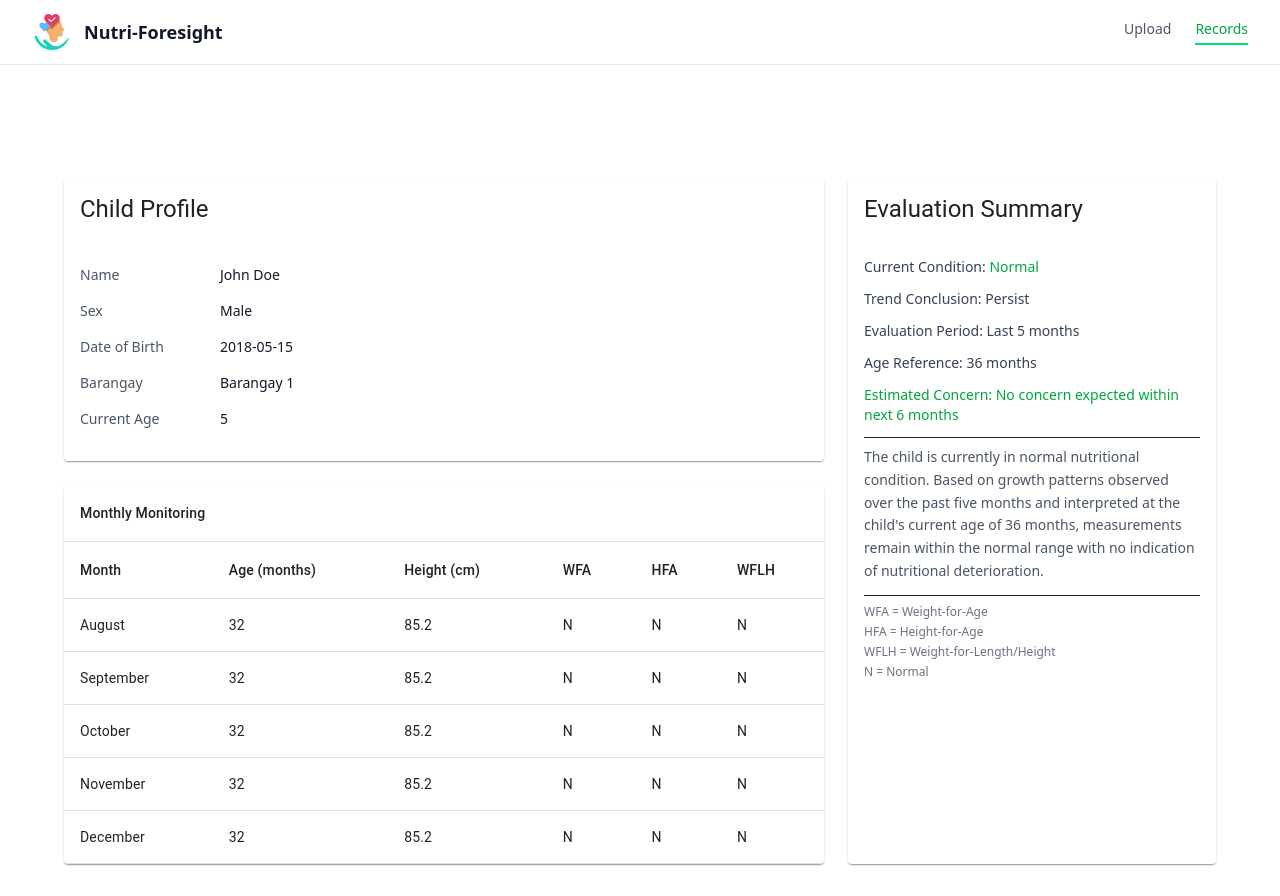
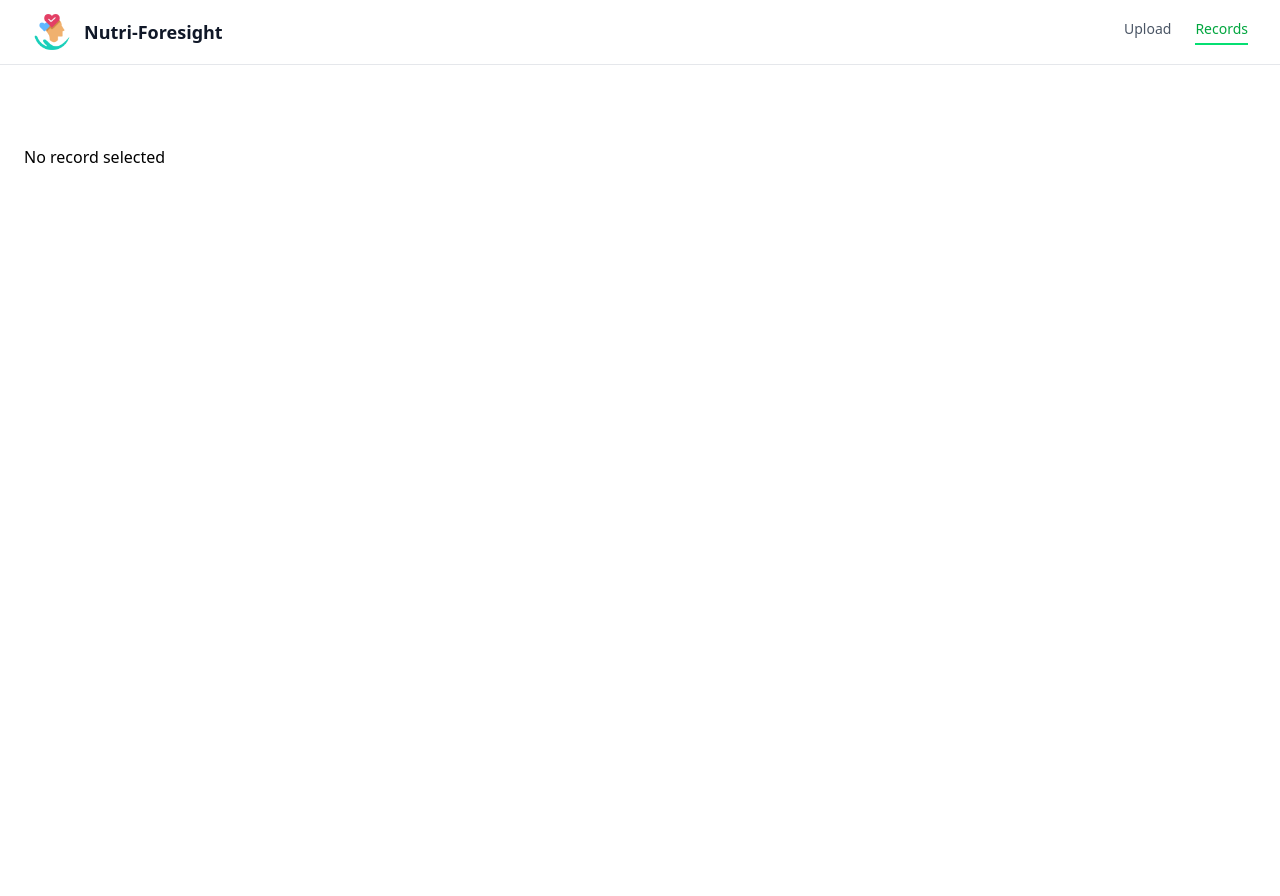
Before and after one commit to MorsHs/Esther, a React (Vite) app: page /records/child-records in a window 1280 px wide. After the commit the page ends 800 px from the top, so only its background shows below. Built offline with nearby package versions, Linux system fonts and the light colour scheme.

Commit message:
Refactor TableView and ChildRecords components to dynamically display records and improve data handling

```diff
--- a/src/components/Tables/TableView.jsx
+++ b/src/components/Tables/TableView.jsx
@@ -19,11 +19,13 @@ function TableView({records,onClick}) { //Tanan masulod data sa records na props
                         </TableRow>
                     </TableHead>
                     <TableBody>
-                        <TableRow>
-                            <TableCell>04/18/2021</TableCell>
-                            <TableCell>John Doe</TableCell>
-                            <TableCell><Button variant="contained" color="primary" onClick={onClick}>View</Button></TableCell>
-                        </TableRow>
+                        {records.map((record, index) => (
+                            <TableRow key={record.child.id || index}>
+                                <TableCell>{record.evaluation?.dateOfUpload || 'N/A'}</TableCell>
+                                <TableCell>{record.child?.name || 'N/A'}</TableCell>
+                                <TableCell><Button variant="contained" color="primary" onClick={() => onClick(record)}>View</Button></TableCell>
+                            </TableRow>
+                        ))}
                     </TableBody>
                 </Table>
             </TableContainer>)
--- a/src/pages/record/ChildRecords.jsx
+++ b/src/pages/record/ChildRecords.jsx
@@ -9,18 +9,33 @@ import TableContainer from "@mui/material/TableContainer";
 import TableHead from "@mui/material/TableHead";
 import TableRow from "@mui/material/TableRow";
 import Paper from "@mui/material/Paper";
+import { useLocation } from 'react-router-dom';
 
 function ChildRecords() {
+  const location = useLocation();
+  const record = location.state?.record;
+
+  if (!record) {
+    return <div>No record selected</div>;
+  }
+
   const childProfile = ["Name", "Sex", "Date of Birth", "Barangay", "Current Age"];
-  const childProfileData = ["John Doe", "Male", "2018-05-15", "Barangay 1", "5"];
+  const childProfileData = [
+    record.child?.name || 'N/A',
+    record.child?.gender || 'N/A',
+    record.child?.dateOfBirth || 'N/A',
+    record.child?.barangayName || 'N/A',
+    record.evaluation?.ageAnchorMonths || 'N/A'
+  ];
 
-  const childMonthlyMonitoring = [
-    ["August", "32", "85.2", "N", "N", "N"],
-    ["September", "32", "85.2", "N", "N", "N"],
-    ["October", "32", "85.2", "N", "N", "N"],
-    ["November", "32", "85.2", "N", "N", "N"],
-    ["December", "32", "85.2", "N", "N", "N"],
-  ];
+  const childMonthlyMonitoring = record.monitoringHistory?.sequence?.map(item => [
+    item.month,
+    item.ageInMonths,
+    item.heightCm,
+    item.weightForAge,
+    item.heightForAge,
+    item.weightForLengthHeight
+  ]) || [];
 
   return (
     <div className="flex justify-center py-8 px-4">
@@ -74,7 +89,7 @@ function ChildRecords() {
         </div>
 
         <div className="lg:col-span-1 flex flex-col justify-between">
-          <SummaryCard />
+          <SummaryCard record={record} />
         </div>
       </div>
     </div>
@@ -83,7 +98,10 @@ function ChildRecords() {
 
 export default ChildRecords;
 
-function SummaryCard() {
+function SummaryCard({ record }) {
+  const evaluation = record.evaluation || {};
+  const growthPatternSummary = record.growthPatternSummary || {};
+
   return (
     <Box component="section" className="h-full">
       <Card className="flex flex-col justify-between h-full">
@@ -91,36 +109,33 @@ function SummaryCard() {
         <CardContent className="space-y-3 px-6 py-4 flex flex-col justify-between h-full">
           <div className="space-y-3">
             <div className="text-sm text-gray-700">
-              Current Condition: <span className="text-green-600 font-medium">Normal</span>
+              Current Condition: <span className="text-green-600 font-medium">{evaluation.trendConclusion || 'N/A'}</span>
             </div>
             <div className="text-sm text-gray-700">
-              Trend Conclusion: <span className="font-medium">Persist</span>
+              Trend Conclusion: <span className="font-medium">{evaluation.trendConclusion || 'N/A'}</span>
             </div>
             <div className="text-sm text-gray-700">
-              Evaluation Period: <span className="font-medium">Last 5 months</span>
+              Evaluation Period: <span className="font-medium">{evaluation.evaluationWindowMonths ? `Last ${evaluation.evaluationWindowMonths} months` : 'N/A'}</span>
             </div>
             <div className="text-sm text-gray-700">
-              Age Reference: <span className="font-medium">36 months</span>
+              Age Reference: <span className="font-medium">{evaluation.ageAnchorMonths ? `${evaluation.ageAnchorMonths} months` : 'N/A'}</span>
             </div>
             <div className="text-sm text-green-600">
-              Estimated Concern: No concern expected within next 6 months
+              Estimated Concern: {evaluation.estimatedConditionTimeRange || 'N/A'}
             </div>
 
             <hr className="my-2" />
 
             <p className="text-sm text-gray-600 leading-relaxed">
-              The child is currently in normal nutritional condition. Based on growth
-              patterns observed over the past five months and interpreted at the
-              child's current age of 36 months, measurements remain within the
-              normal range with no indication of nutritional deterioration.
+              {evaluation.summary || 'No summary available.'}
             </p>
 
             <hr className="my-2" />
 
             <div className="text-xs text-gray-500 space-y-1">
-              <div>WFA = Weight-for-Age</div>
-              <div>HFA = Height-for-Age</div>
-              <div>WFLH = Weight-for-Length/Height</div>
+              <div>WFA = Weight-for-Age: {growthPatternSummary.weightForAge?.trendPattern || 'N/A'}</div>
+              <div>HFA = Height-for-Age: {growthPatternSummary.heightForAge?.trendPattern || 'N/A'}</div>
+              <div>WFLH = Weight-for-Length/Height: {growthPatternSummary.weightForLengthHeight?.trendPattern || 'N/A'}</div>
               <div>N = Normal</div>
             </div>
           </div>
--- a/src/pages/record/Records.jsx
+++ b/src/pages/record/Records.jsx
@@ -1,16 +1,20 @@
 import { useNavigate } from 'react-router-dom';
 import TableView from '../../components/Tables/TableView';
-
+import { useEvaluationStorage } from '../../services/storage.js'
 
 const Records = () => {
     const navigate = useNavigate();
+    const { getAll } = useEvaluationStorage();
+    const records = getAll();
 
-    const handleOnClick = (e) => {
-        navigate('/records/child-records');
+    console.log(records); // Print records to console
+
+    const handleOnClick = (record) => {
+        navigate('/records/child-records', { state: { record } });
     }
     return(
         <div className="flex flex-col items-center">
-            <TableView onClick={handleOnClick}/>
+            <TableView records={records} onClick={handleOnClick}/>
         </div>
     )
 }
```
Also changed, not shown: 1 other file (tests, documents, lock files or other folders).
